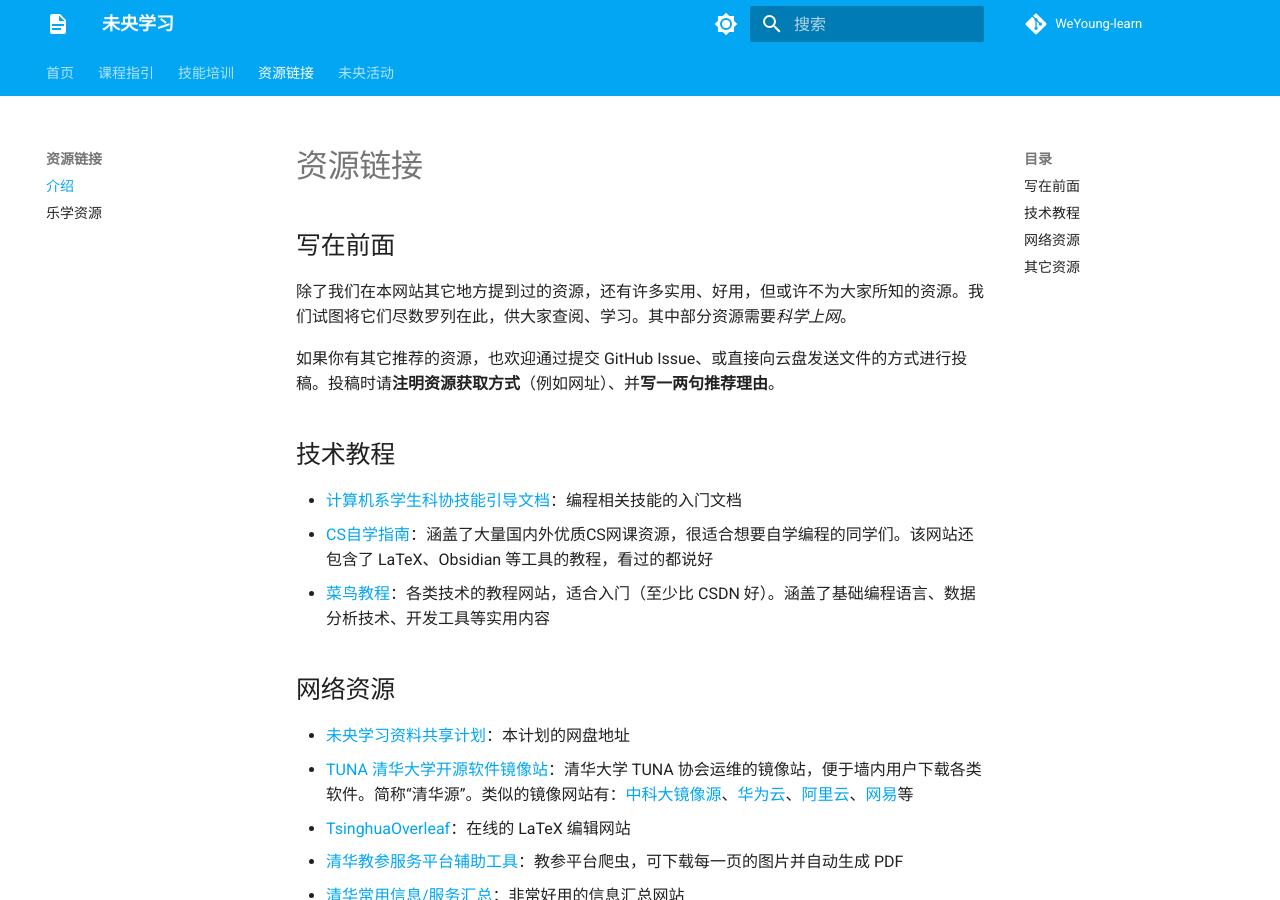
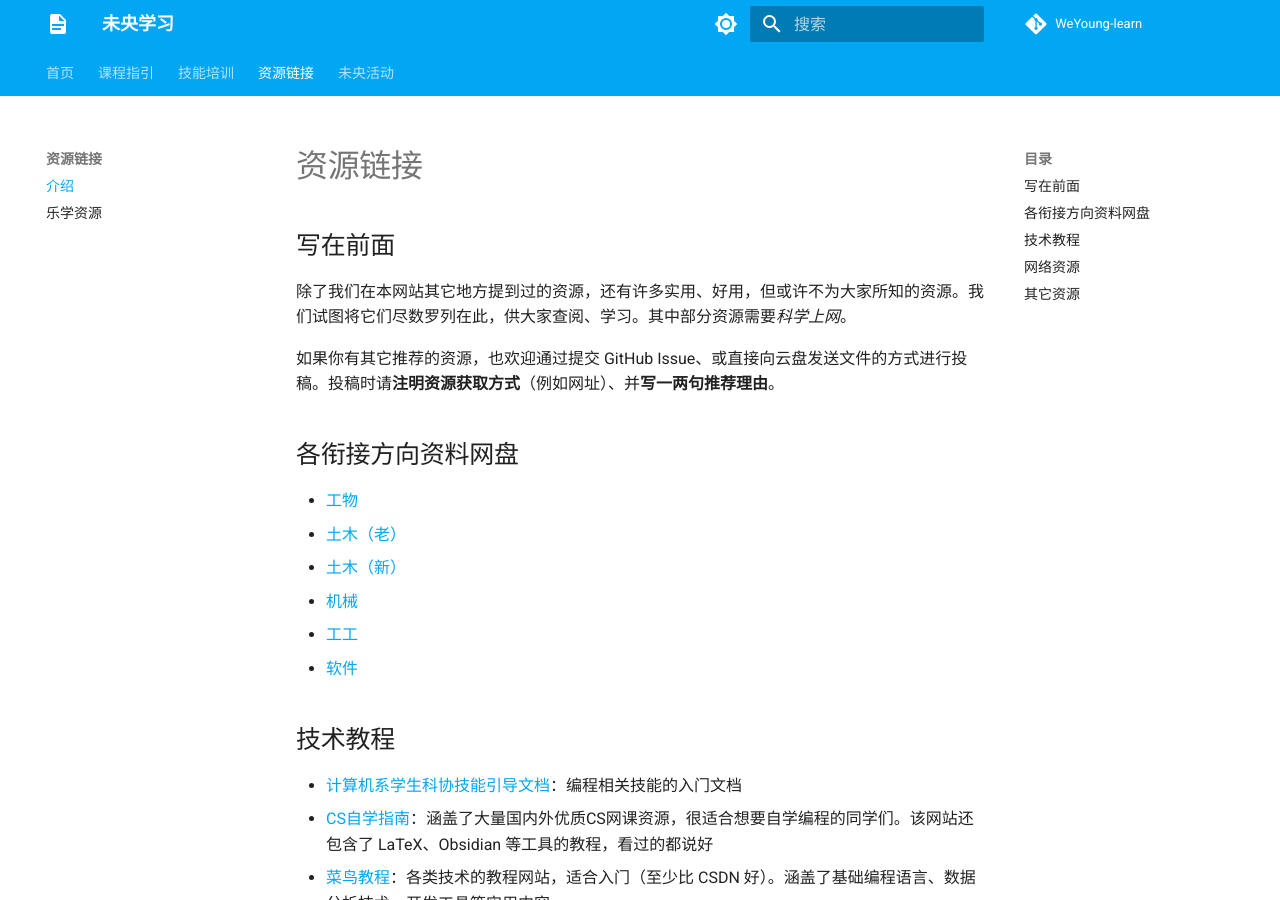
Before and after one commit to WeYoung-learn/WeYoung-learn.github.io, an MkDocs documentation site: the page built from docs/resources/index.md, in a window 1280 px wide and 900 px high. Built offline with MkDocs 1.6.1 and Material for MkDocs 9.7.7, drawn with Linux system fonts in a browser that asks for light colours; comment, search, counter and statistics services are not loaded.

Commit message:
添加部分院系资料网盘链接

```diff
--- a/docs/resources/index.md
+++ b/docs/resources/index.md
@@ -5,6 +5,15 @@
 除了我们在本网站其它地方提到过的资源，还有许多实用、好用，但或许不为大家所知的资源。我们试图将它们尽数罗列在此，供大家查阅、学习。其中部分资源需要*科学上网*。
 
 如果你有其它推荐的资源，也欢迎通过提交 GitHub Issue、或直接向云盘发送文件的方式进行投稿。投稿时请**注明资源获取方式**（例如网址）、并**写一两句推荐理由**。
+
+## 各衔接方向资料网盘
+
+- [工物](https://cloud.tsinghua.edu.cn/d/b0d1b1ed2ab74d48bf6e/?p=%2F&mode=list)
+- [土木（老）](https://cloud.tsinghua.edu.cn/d/b6f3b4eee86a42aa8d31/?p=%2F&mode=list)
+- [土木（新）](https://cloud.tsinghua.edu.cn/d/6029603f56f8419ea8f1/)
+- [机械](http://cloud.mechinfo.me/index.php/apps/files/?dir=/&fileid=44)
+- [工工](https://cloud.tsinghua.edu.cn/f/fb2fe159c498440c8a5c/)
+- [软件](https://github.com/Starrah/THSS-CRACKER)
 
 ## 技术教程
 
```
Also changed, not shown: docs/index.md (+2 -0 lines).
